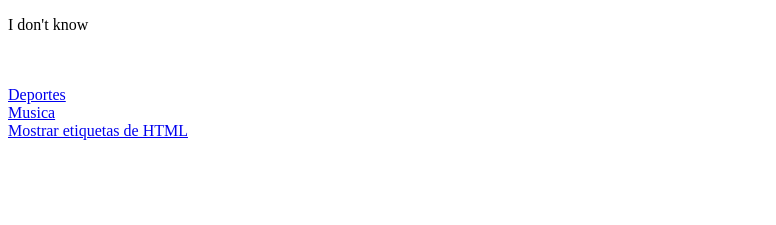
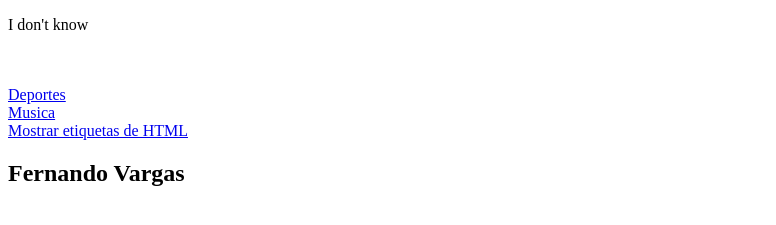
Before and after one commit to Fernando45817/IDAI-SD-2025, a plain HTML site: page MiPrimeraPaginaHTML.html in a window 1280 px wide. Shown: the part 91-316 px from the top of the page, without its empty margins (0-776 px from the left). Drawn offline with Linux system fonts and the light colour scheme.

Commit message:
Actualizo mi pagina web

```diff
--- a/MiPrimeraPaginaHTML.html
+++ b/MiPrimeraPaginaHTML.html
@@ -21,7 +21,10 @@
                 <a href="musica/musica.html">Musica</a>
                 <br>
 
+
                 <a href="etiquetas.html">Mostrar etiquetas de HTML</a>
+                <br>
+                <h2>Fernando Vargas</h2>
 
 
          </body>
```
